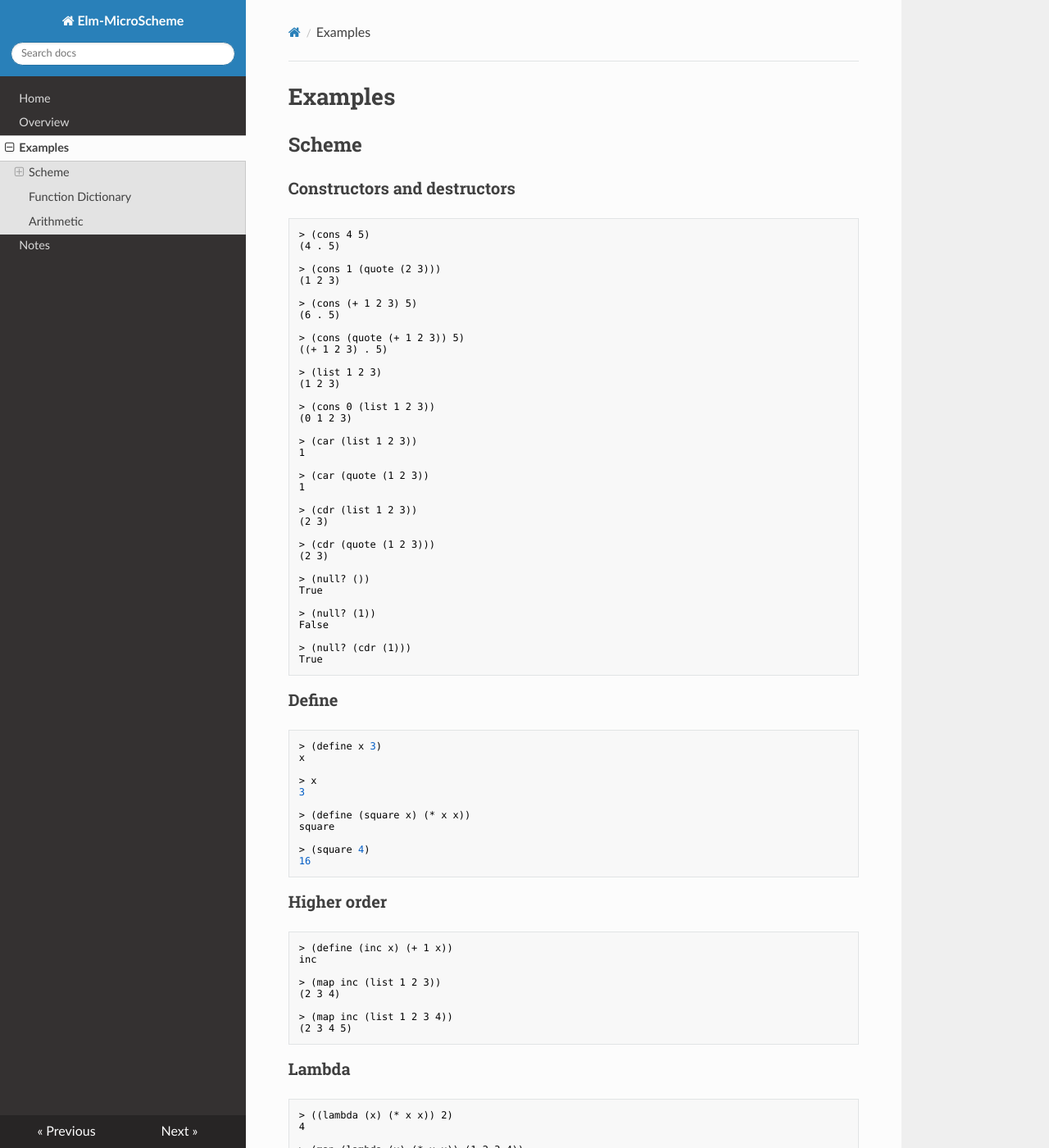
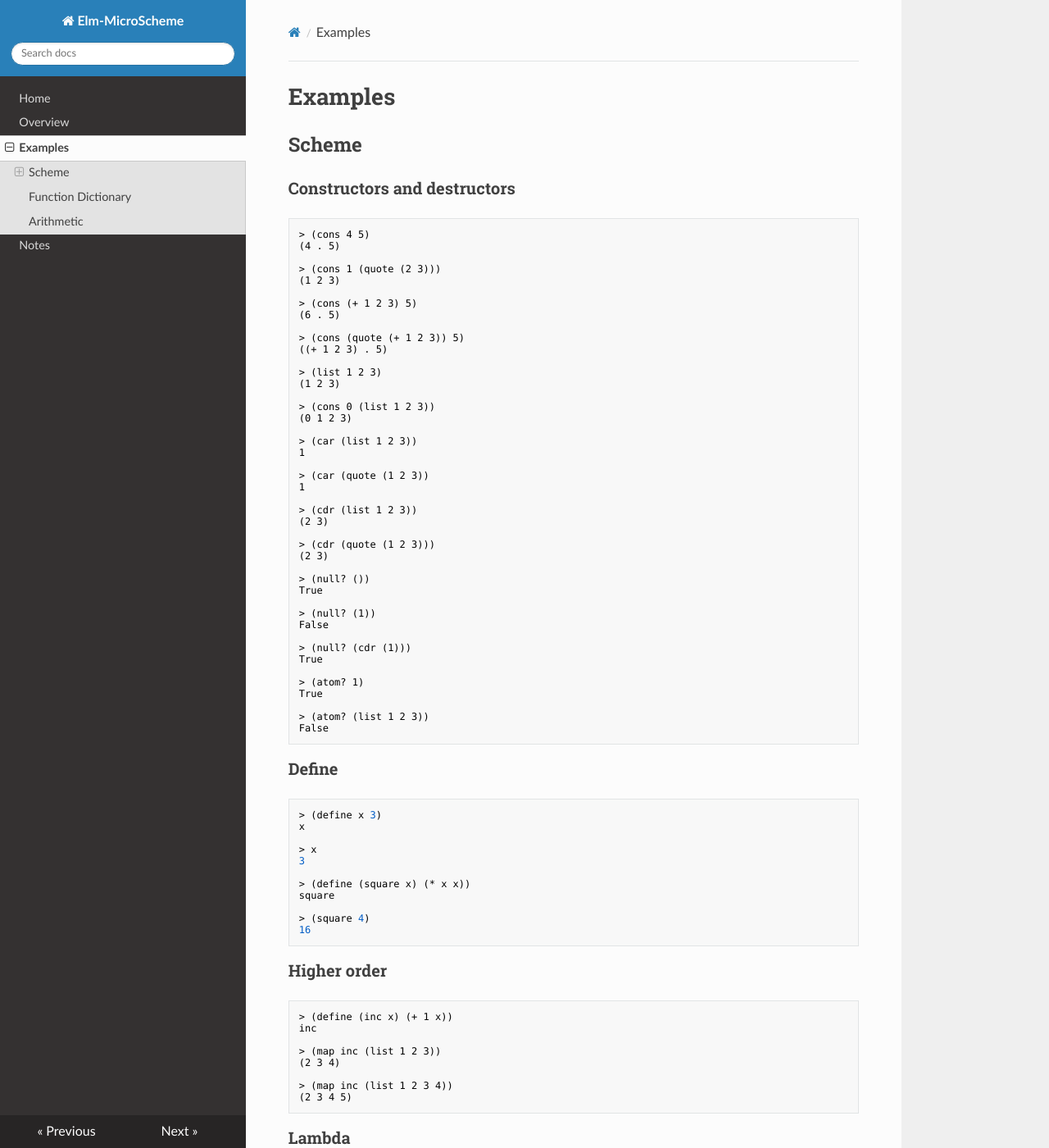
Before and after one commit to jxxcarlson/elm-microscheme, an MkDocs documentation site: the page built from docs/docs/examples.md, in a window 1280 px wide and 1400 px high. Shown: the whole window at 82% size. Built offline with MkDocs 1.6.1, drawn with Linux system fonts in a browser that asks for light colours; nearby versions of some CDN libraries.

Commit message:
Add atom? to docs/examples

````diff
--- a/docs/docs/examples.md
+++ b/docs/docs/examples.md
@@ -44,6 +44,12 @@ False
 
 > (null? (cdr (1)))
 True
+
+> (atom? 1)
+True
+
+> (atom? (list 1 2 3))
+False
 ```
 
 ### Define
````
